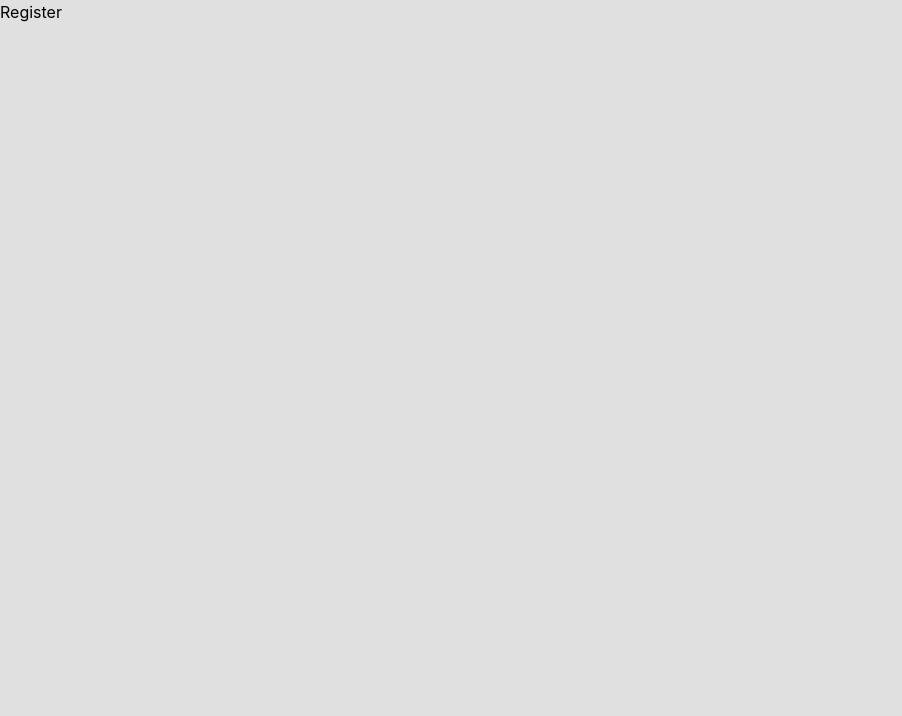
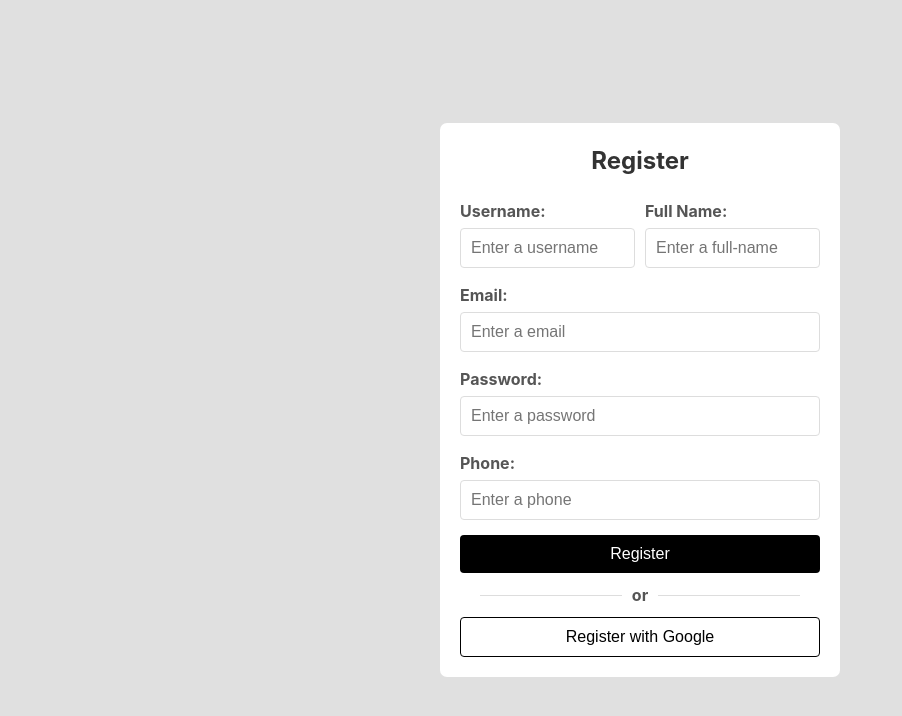
Before and after one commit to SayidMushtaQ/TodoMate-CLI, a React (Vite) app: page /register in a window 1280 px wide. Shown: the top 716 px of the page, without its empty margins (0-902 px from the left). Built offline with nearby package versions, Linux system fonts and the light colour scheme.

Commit message:
Add register - UI

```diff
--- a/src/pages/Register.tsx
+++ b/src/pages/Register.tsx
@@ -1,7 +1,127 @@
-import React from 'react'
+import React, { useState, ChangeEvent, FormEvent } from "react";
+import styles from "../styles/register.module.css";
 
-export default function Register() {
+interface FormData {
+  username: string;
+  fullname: string;
+  email: string;
+  password: string;
+  phone: string;
+}
+
+const Register: React.FC = () => {
+  const [formData, setFormData] = useState<FormData>({
+    username: "",
+    fullname: "",
+    email: "",
+    password: "",
+    phone: "",
+  });
+
+  const handleChange = (e: ChangeEvent<HTMLInputElement>) => {
+    setFormData({
+      ...formData,
+      [e.target.name]: e.target.value,
+    });
+  };
+
+  const handleSubmit = (e: FormEvent) => {
+    e.preventDefault();
+    console.log(formData);
+    // Handle form submission logic here
+  };
+  const handleGoogleRegister = () => {
+    // Handle Google OAuth here
+    console.log("Register with Google");
+    // Example: window.location.href = "YOUR_GOOGLE_AUTH_URL";
+  };
   return (
-    <div>Register</div>
-  )
-}
+    <div className={styles.registerContainer}>
+      <form className={styles.registerForm} onSubmit={handleSubmit}>
+        <h2 className={styles.heading}>Register</h2>
+        <div className={styles.flexContainer}>
+          <div className={styles.formGroup}>
+            <label htmlFor="username">Username:</label>
+            <input
+              type="text"
+              id="username"
+              name="username"
+              placeholder="Enter a username"
+              value={formData.username}
+              onChange={handleChange}
+              required
+            />
+          </div>
+          <div className={styles.formGroup}>
+            <label htmlFor="fullname">Full Name:</label>
+            <input
+              type="text"
+              id="fullname"
+              name="fullname"
+              placeholder="Enter a full-name"
+              value={formData.fullname}
+              onChange={handleChange}
+              required
+            />
+          </div>
+        </div>
+
+        <div className={styles.formGroup}>
+          <label htmlFor="email">Email:</label>
+          <input
+            type="email"
+            id="email"
+            name="email"
+            placeholder="Enter a email"
+            value={formData.email}
+            onChange={handleChange}
+            required
+          />
+        </div>
+        <div className={styles.formGroup}>
+          <label htmlFor="password">Password:</label>
+          <input
+            type="password"
+            id="password"
+            name="password"
+            placeholder="Enter a password"
+            value={formData.password}
+            onChange={handleChange}
+            required
+          />
+        </div>
+        <div className={styles.formGroup}>
+          <label htmlFor="phone">Phone:</label>
+          <input
+            type="tel"
+            id="phone"
+            name="phone"
+            placeholder="Enter a phone"
+            value={formData.phone}
+            onChange={handleChange}
+            required
+          />
+        </div>
+        <button type="submit" className={styles.submitButton}>
+          Register
+        </button>
+        <div className={styles.separator}>
+          <span className={styles.separatorLine}></span>
+          <span className={styles.separatorText}>or</span>
+          <span className={styles.separatorLine}></span>
+        </div>
+        <div className={styles.googleButtonContainer}>
+          <button
+            type="button"
+            className={styles.googleButton}
+            onClick={handleGoogleRegister}
+          >
+            Register with Google
+          </button>
+        </div>
+      </form>
+    </div>
+  );
+};
+
+export default Register;
--- /dev/null
+++ b/src/styles/register.module.css
@@ -0,0 +1,105 @@
+.registerContainer {
+  display: flex;
+  justify-content: center;
+  align-items: center;
+  height: 100vh;
+  background-color: var(--secondary-background);
+}
+
+.registerForm {
+  background-color: var(--primary-background);
+  padding: 20px;
+  border-radius: var(--box-border-radius);
+  width: 100%;
+  max-width: 400px;
+  margin-inline: 20px;
+}
+
+.heading {
+  margin-bottom: 20px;
+  font-size: 24px;
+  text-align: center;
+  color: #333;
+}
+
+.flexContainer {
+  display: flex;
+  justify-content: space-between;
+  gap: 10px;
+}
+
+.formGroup {
+  margin-bottom: 15px;
+  flex: 1;
+}
+
+.formGroup label {
+  display: block;
+  margin-bottom: 5px;
+  font-weight: bold;
+  color: #555;
+}
+
+.formGroup input {
+  width: 100%;
+  padding: 10px;
+  border: 1px solid #ddd;
+  border-radius: 4px;
+  font-size: 16px;
+}
+
+.submitButton {
+  width: 100%;
+  padding: 10px;
+  background-color: var( --primary-button);
+  color: #fff;
+  border: none;
+  border-radius: 4px;
+  font-size: 16px;
+  cursor: pointer;
+  transition: background-color 0.3s ease;
+}
+
+.submitButton:hover {
+  background-color: var(--secondary-button);
+}
+
+.separator {
+  display: flex;
+  align-items: center;
+  margin: 10px 20px;
+  text-align: center;
+}
+
+.separatorLine {
+  flex: 1;
+  height: 1px;
+  background-color: #ddd;
+}
+
+.separatorText {
+  margin: 0 10px;
+  color: #555;
+  font-weight: bold;
+}
+.googleButtonContainer {
+  display: flex;
+  justify-content: center;
+}
+
+.googleButton {
+  display: flex;
+  align-items: center;
+  justify-content: center;
+  width: 100%;
+  padding: 10px;
+  background-color: white;
+  color: black;
+  border: 1px solid black;
+  border-radius: 4px;
+  font-size: 16px;
+  cursor: pointer;
+}
+.googleButton:hover{
+  background-color: rgb(240, 240, 240);
+}
```
Also changed, not shown: src/styles/register.modules.css (deleted).
